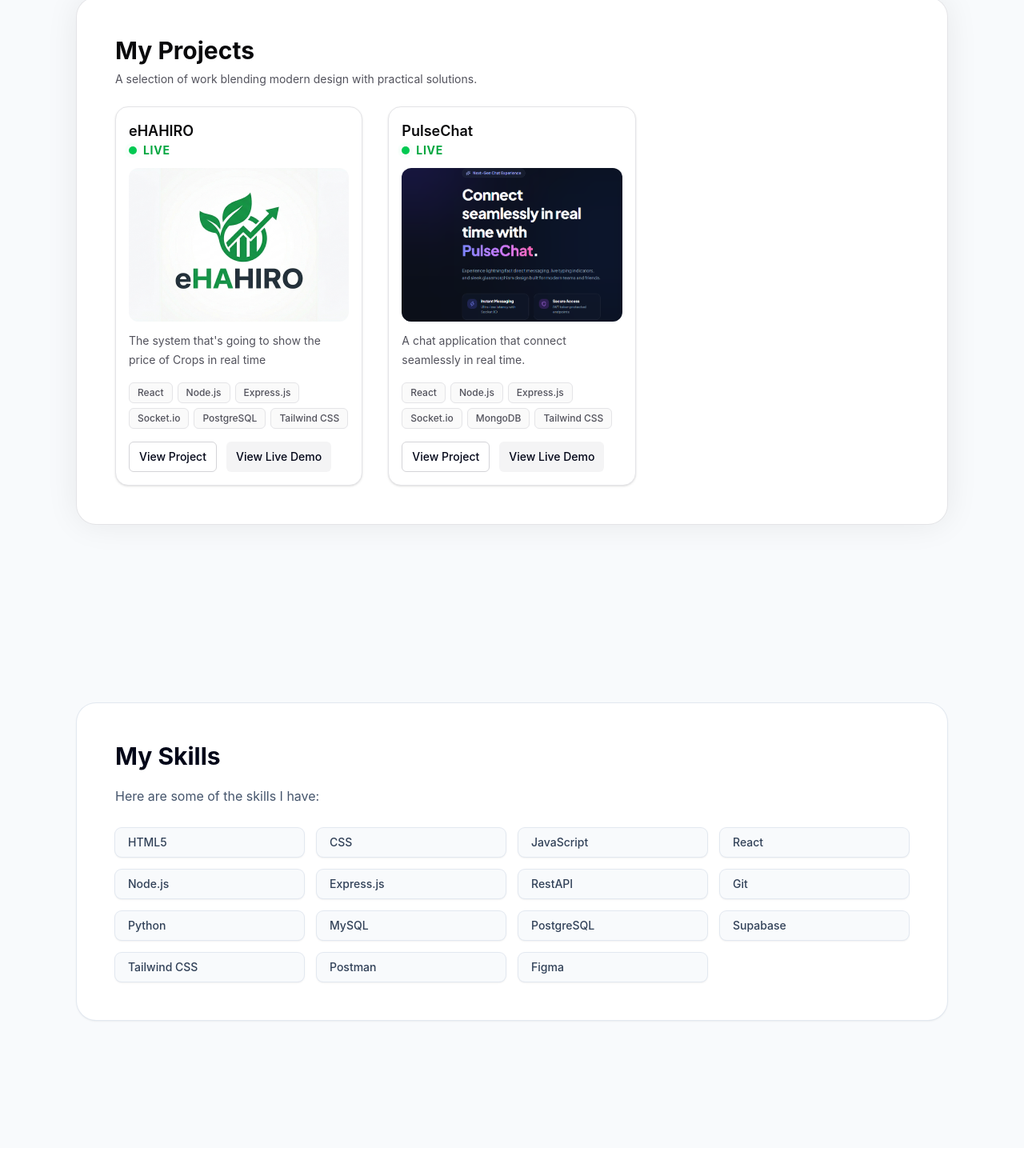
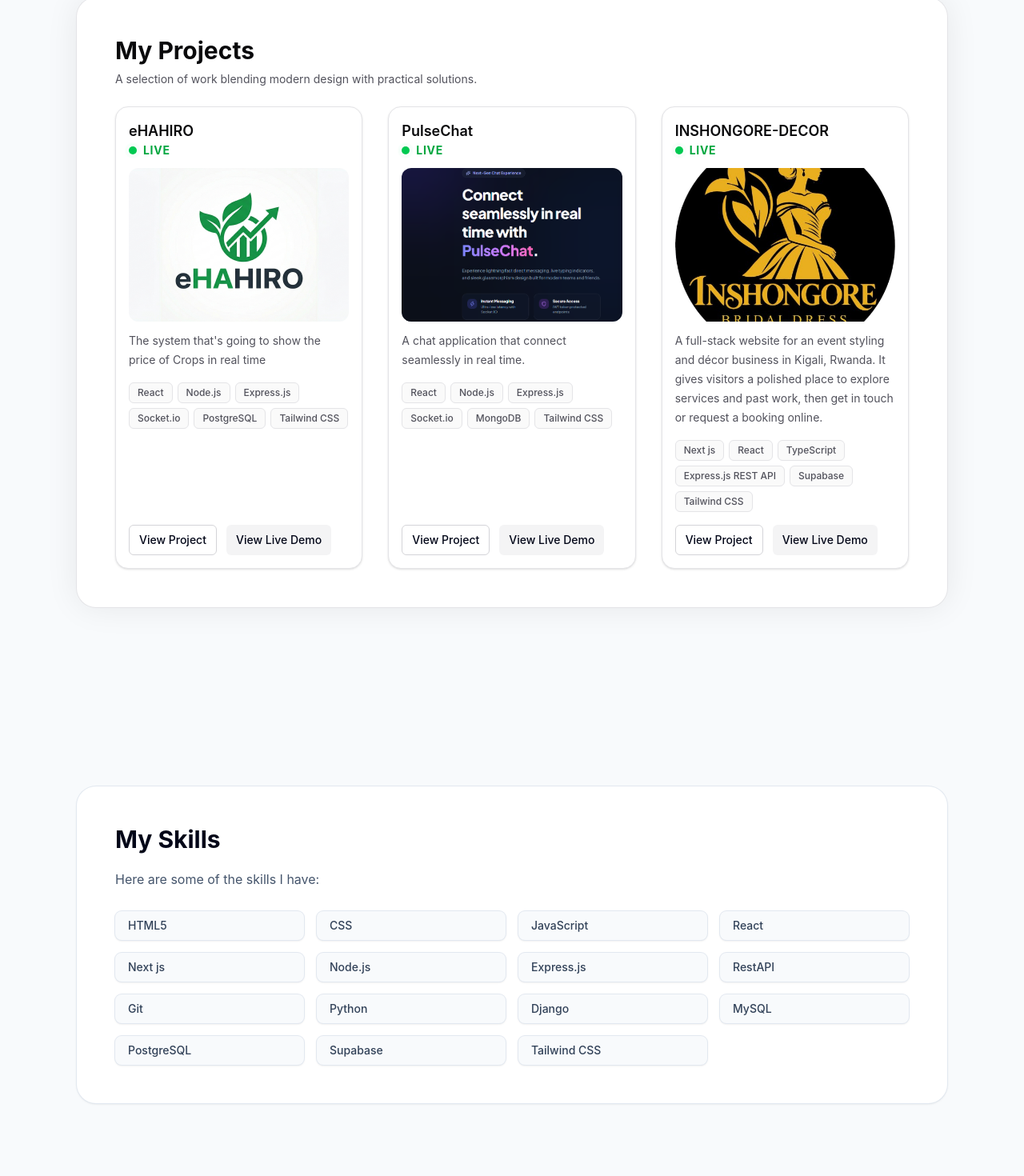
Before and after one commit to nseko-stack/Portifolio, a React (Vite) app in the folder Front-end/: page / in a window 1280 px wide. Shown: the part 1732-3202 px from the top of the page at 80% size. Built offline with nearby package versions, Linux system fonts and the light colour scheme; no server answers.

Commit message:
Adding project and updating my skills

```diff
--- a/Front-end/components/Contact.jsx
+++ b/Front-end/components/Contact.jsx
@@ -55,7 +55,7 @@
                         <label htmlFor="message" className="block text-sm font-medium text-slate-700">
                             Message:
                         </label>
-                        <textarea id="message" name="message" rows={4} value={message} onChange={(e) => setMessage(e.target.value)} required className="mt-1 block w-full rounded-md border-slate-300 shadow-sm focus:border-blue-500 focus:ring-blue-500 sm:text-sm"></textarea>
+                        <textarea id="message" name="message" rows={4} value={message} onChange={(e) => setMessage(e.target.value)} required className="mt-1 block w-full rounded-md border-slate-300 shadow-sm focus:border-blue-500 focus:ring-blue-500 sm:text-sm placeholder:text-[#7A6C5D font-small text-slate-100] " placeholder='Tell me more..........'></textarea>
                     </div>
                     {statusMessage && (
                         <div className={`mt-4 rounded-md p-3 text-sm ${isSuccess ? 'bg-green-50 text-green-700' : 'bg-red-50 text-red-700'}`}>
--- a/Front-end/components/Projetcs.jsx
+++ b/Front-end/components/Projetcs.jsx
@@ -1,6 +1,7 @@
 import project1Image from '../src/assets/ehahiro.png';
 import project2Image from '../src/assets/phin-forge.png';
 import project3Image from '../src/assets/chatapp.png';
+import project4Image from '../src/assets/logo.png';
 
 
 
@@ -68,7 +69,32 @@
                             </a>
                         </div>
                     </div>
-
+                     <div className="flex h-full flex-col rounded-2xl border border-zinc-200 bg-white p-4 shadow-sm transition duration-300 hover:-translate-y-1 hover:shadow-[0_10px_30px_rgba(0,0,0,0.2)]">
+                        <h3 className="text-lg font-semibold text-zinc-950">INSHONGORE-DECOR</h3>
+                        <div className="flex items-center gap-2">
+                                <span className="relative flex h-2.5 w-2.5">
+                                <span className="absolute inline-flex h-full w-full animate-ping rounded-full bg-green-400 opacity-75"></span>
+                                <span className="relative inline-flex h-2.5 w-2.5 rounded-full bg-green-500"></span></span>
+                                <h5 className="text-sm font-bold uppercase tracking-wider text-green-600">Live</h5>
+                            </div>
+                        <img src={project4Image} alt="INSHONGORE-DECOR" className="mt-3 h-48 w-full rounded-xl object-cover" />
+                        <p className="mt-3 text-sm leading-6 text-zinc-600">A full-stack website for an event styling and décor business in Kigali, Rwanda. It gives visitors a polished place to explore services and past work, then get in touch or request a booking online.</p>
+                        <div className="mt-4 flex flex-wrap items-center gap-1.5">
+                            <span className="rounded-md border border-zinc-200 bg-zinc-50 px-2.5 py-1 text-xs font-medium text-zinc-600 transition-colors hover:border-zinc-300 hover:text-zinc-900 select-none">Next js</span>
+                            <span className="rounded-md border border-zinc-200 bg-zinc-50 px-2.5 py-1 text-xs font-medium text-zinc-600 transition-colors hover:border-zinc-300 hover:text-zinc-900 select-none">React</span>
+                            <span className="rounded-md border border-zinc-200 bg-zinc-50 px-2.5 py-1 text-xs font-medium text-zinc-600 transition-colors hover:border-zinc-300 hover:text-zinc-900 select-none">TypeScript</span>
+                            <span className="rounded-md border border-zinc-200 bg-zinc-50 px-2.5 py-1 text-xs font-medium text-zinc-600 transition-colors hover:border-zinc-300 hover:text-zinc-900 select-none">Express.js REST API</span>                            <span className="rounded-md border border-zinc-200 bg-zinc-50 px-2.5 py-1 text-xs font-medium text-zinc-600 transition-colors hover:border-zinc-300 hover:text-zinc-90  select-none">Supabase</span>
+                            <span className="rounded-md border border-zinc-200 bg-zinc-50 px-2.5 py-1 text-xs font-medium text-zinc-600 transition-colors hover:border-zinc-300 hover:text-zinc-900 select-none">Tailwind CSS</span>
+                        </div>
+                        <div className="mt-auto flex flex-col gap-2 pt-4 sm:flex-row sm:gap-3">
+                            <a href="https://github.com/nseko-stack/INSHONGORE-DEOR" className="inline-flex items-center justify-center rounded-md border border-zinc-300 bg-white px-3 py-2 text-sm font-medium text-zinc-800 transition hover:bg-zinc-100 hover:text-zinc-950">
+                                View Project
+                            </a>
+                            <a href="http://inshongore-decor.vercel.app/" className="inline-flex items-center justify-center rounded-md bg-zinc-100 px-3 py-2 text-sm font-medium text-zinc-950 transition hover:bg-white">
+                                View Live Demo
+                            </a>
+                        </div>
+                    </div>
                 </div>
             </div>
         </section>
--- a/Front-end/components/Skills.jsx
+++ b/Front-end/components/Skills.jsx
@@ -18,6 +18,9 @@
                         React
                     </li>
                     <li className="flex items-center gap-2 rounded-lg bg-slate-50 px-4 py-2 text-sm font-medium text-slate-700 shadow-sm ring-1 ring-slate-200">
+                        Next js
+                    </li>
+                    <li className="flex items-center gap-2 rounded-lg bg-slate-50 px-4 py-2 text-sm font-medium text-slate-700 shadow-sm ring-1 ring-slate-200">
                         Node.js
                     </li>
                     <li className="flex items-center gap-2 rounded-lg bg-slate-50 px-4 py-2 text-sm font-medium text-slate-700 shadow-sm ring-1 ring-slate-200">
@@ -33,6 +36,9 @@
                         Python
                     </li>
                     <li className="flex items-center gap-2 rounded-lg bg-slate-50 px-4 py-2 text-sm font-medium text-slate-700 shadow-sm ring-1 ring-slate-200">
+                        Django
+                    </li>
+                    <li className="flex items-center gap-2 rounded-lg bg-slate-50 px-4 py-2 text-sm font-medium text-slate-700 shadow-sm ring-1 ring-slate-200">
                         MySQL
                     </li>
                     <li className="flex items-center gap-2 rounded-lg bg-slate-50 px-4 py-2 text-sm font-medium text-slate-700 shadow-sm ring-1 ring-slate-200">
@@ -45,12 +51,8 @@
                     <li className="flex items-center gap-2 rounded-lg bg-slate-50 px-4 py-2 text-sm font-medium text-slate-700 shadow-sm ring-1 ring-slate-200">
                         Tailwind CSS
                     </li>
-                    <li className="flex items-center gap-2 rounded-lg bg-slate-50 px-4 py-2 text-sm font-medium text-slate-700 shadow-sm ring-1 ring-slate-200">
-                        Postman
-                    </li>
-                    <li className="flex items-center gap-2 rounded-lg bg-slate-50 px-4 py-2 text-sm font-medium text-slate-700 shadow-sm ring-1 ring-slate-200">
-                        Figma
-                    </li>
+
+
                 </ul>
             </div>
         </section>
```
Also changed, not shown: Front-end/src/assets/logo.png (added).
